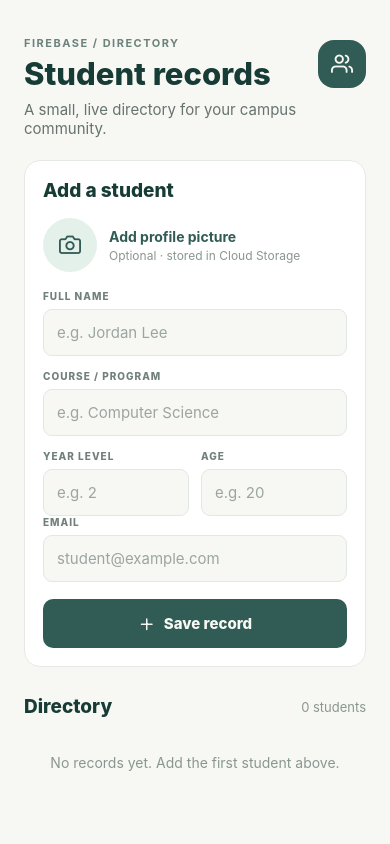
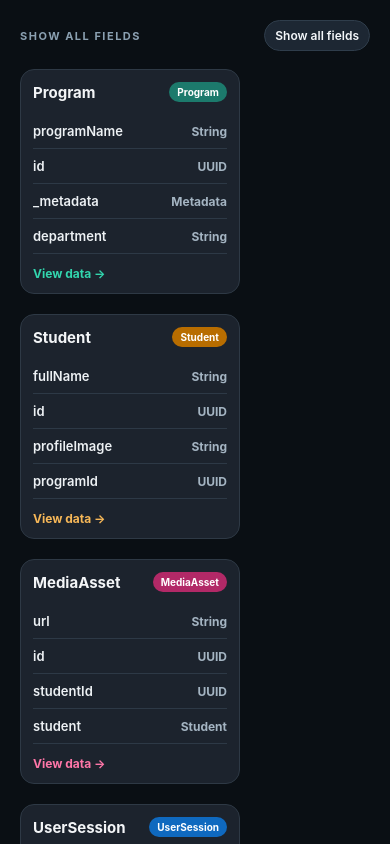
Before and after one commit to RichardAbundiente/firebase_activity, a React Native app: screen / in a window 390 px wide. Built offline with nearby package versions, Linux system fonts and the light colour scheme; no server answers; the database is empty.

Commit message:
Update schema UI and app config

```diff
--- a/App.js
+++ b/App.js
@@ -1,259 +1,167 @@
-import { useEffect, useState } from 'react';
-import {
-  ActivityIndicator,
-  Alert,
-  FlatList,
-  Image,
-  KeyboardAvoidingView,
-  Platform,
-  Pressable,
-  SafeAreaView,
-  ScrollView,
-  StyleSheet,
-  Text,
-  TextInput,
-  View,
-} from 'react-native';
-import * as ImagePicker from 'expo-image-picker';
-import { Feather } from '@expo/vector-icons';
-import {
-  addDoc,
-  collection,
-  deleteDoc,
-  doc,
-  onSnapshot,
-  orderBy,
-  query,
-  serverTimestamp,
-  updateDoc,
-} from 'firebase/firestore';
-import { getDownloadURL, ref, uploadBytes } from 'firebase/storage';
-import { db, isFirebaseConfigured, storage } from './firebase';
+import { useState } from 'react';
+import { Pressable, SafeAreaView, ScrollView, Text, View } from 'react-native';
+import './global.css';
 
-const emptyForm = { name: '', course: '', yearLevel: '', email: '', age: '' };
+const schema = {
+  Program: [
+    { name: 'programName', type: 'String' },
+    { name: 'id', type: 'UUID' },
+    { name: '_metadata', type: 'Metadata' },
+    { name: 'department', type: 'String' },
+    { name: 'students', type: 'Array<Student>' },
+    { name: 'programName_count', type: 'Int' },
+    { name: 'department_count', type: 'Int' },
+    { name: 'students_count', type: 'Int' },
+    { name: 'programName_count_max', type: 'Int' },
+    { name: 'department_count_max', type: 'Int' },
+    { name: 'students_count_max', type: 'Int' },
+    { name: '_id', type: 'String' },
+  ],
+  Student: [
+    { name: 'fullName', type: 'String' },
+    { name: 'id', type: 'UUID' },
+    { name: 'profileImage', type: 'String' },
+    { name: 'programId', type: 'UUID' },
+    { name: 'program', type: 'Program' },
+    { name: 'mediaAssets', type: 'Array<MediaAsset>' },
+    { name: 'createdAt', type: 'Timestamp' },
+    { name: 'bio', type: 'String' },
+    { name: 'contactEmail', type: 'String' },
+    { name: '_metadata', type: 'Metadata' },
+    { name: 'fullName_count', type: 'Int' },
+    { name: 'profileImage_count', type: 'Int' },
+    { name: 'programId_count', type: 'Int' },
+    { name: '_id', type: 'String' },
+  ],
+  MediaAsset: [
+    { name: 'url', type: 'String' },
+    { name: 'id', type: 'UUID' },
+    { name: 'studentId', type: 'UUID' },
+    { name: 'student', type: 'Student' },
+    { name: 'uploadedAt', type: 'Timestamp' },
+    { name: 'metadata', type: 'Metadata' },
+    { name: 'uploadedAt_max', type: 'Timestamp' },
+    { name: 'studentId_count', type: 'Int' },
+    { name: 'uploadedAt_count', type: 'Int' },
+    { name: 'url_count', type: 'Int' },
+    { name: '_id', type: 'String' },
+  ],
+  UserSession: [
+    { name: 'email', type: 'String' },
+    { name: 'id', type: 'UUID' },
+    { name: 'lastLogin', type: 'Timestamp' },
+    { name: 'role', type: 'String' },
+    { name: 'metadata', type: 'Metadata' },
+    { name: 'lastLogin_max', type: 'Timestamp' },
+    { name: 'role_count', type: 'Int' },
+    { name: 'email_count', type: 'Int' },
+    { name: 'lastLogin_count', type: 'Int' },
+    { name: 'loginCount', type: 'Int' },
+    { name: '_id', type: 'String' },
+  ],
+};
+
+const accents = {
+  Program: ['#32d6ae', '#1c7a6c'],
+  Student: ['#f7b858', '#b86d00'],
+  MediaAsset: ['#ff76a8', '#b22967'],
+  UserSession: ['#56c4ff', '#0f69bf'],
+};
+
+function SchemaCard({ title, fields, accent, expanded, onToggle }) {
+  const visibleFields = expanded ? fields : fields.slice(0, 4);
+
+  return (
+    <View
+      style={{
+        width: '32%',
+        minWidth: 220,
+        maxWidth: 340,
+        backgroundColor: '#1c232d',
+        borderRadius: 14,
+        borderWidth: 1,
+        borderColor: '#2e3945',
+        padding: 12,
+        marginBottom: 20,
+      }}
+    >
+      <View style={{ flexDirection: 'row', justifyContent: 'space-between', alignItems: 'center', marginBottom: 12 }}>
+        <Text style={{ fontSize: 15, fontWeight: '700', color: '#f3f5f7' }}>{title}</Text>
+        <View style={{ backgroundColor: accent[1], borderRadius: 999, paddingHorizontal: 8, paddingVertical: 4 }}>
+          <Text style={{ fontSize: 10, fontWeight: '700', color: '#fff' }}>{title}</Text>
+        </View>
+      </View>
+
+      {visibleFields.map((field) => (
+        <View
+          key={`${title}-${field.name}`}
+          style={{
+            flexDirection: 'row',
+            justifyContent: 'space-between',
+            alignItems: 'center',
+            borderBottomWidth: 1,
+            borderBottomColor: '#2d3946',
+            paddingVertical: 9,
+          }}
+        >
+          <Text style={{ fontSize: 13, fontWeight: '600', color: '#edf1f4' }}>{field.name}</Text>
+          <Text style={{ fontSize: 12, color: '#a4b4c2', fontWeight: '700' }}>{field.type}</Text>
+        </View>
+      ))}
+
+      {fields.length > 4 && (
+        <Pressable onPress={onToggle} style={{ marginTop: 12 }}>
+          <Text style={{ fontSize: 12, fontWeight: '700', color: accent[0] }}>
+            {expanded ? 'Hide fields' : 'View data →'}
+          </Text>
+        </Pressable>
+      )}
+    </View>
+  );
+}
 
 export default function App() {
-  const [students, setStudents] = useState([]);
-  const [form, setForm] = useState(emptyForm);
-  const [photo, setPhoto] = useState(null);
-  const [editingId, setEditingId] = useState(null);
-  const [loading, setLoading] = useState(false);
-  const [reading, setReading] = useState(true);
-  const [message, setMessage] = useState(null);
+  const [expanded, setExpanded] = useState({});
 
-  useEffect(() => {
-    if (!isFirebaseConfigured) {
-      setReading(false);
-      return undefined;
-    }
-
-    const studentsQuery = query(collection(db, 'students'), orderBy('createdAt', 'desc'));
-    return onSnapshot(
-      studentsQuery,
-      (snapshot) => {
-        setStudents(snapshot.docs.map((item) => ({ id: item.id, ...item.data() })));
-        setReading(false);
-      },
-      () => {
-        setMessage({ type: 'error', text: 'Could not retrieve student records.' });
-        setReading(false);
-      },
-    );
-  }, []);
-
-  const updateField = (field, value) => setForm((current) => ({ ...current, [field]: value }));
-
-  const choosePhoto = async () => {
-    const permission = await ImagePicker.requestMediaLibraryPermissionsAsync();
-    if (!permission.granted) {
-      setMessage({ type: 'error', text: 'Photo access is needed to choose a profile picture.' });
-      return;
-    }
-
-    const result = await ImagePicker.launchImageLibraryAsync({
-      mediaTypes: ['images'],
-      allowsEditing: true,
-      aspect: [1, 1],
-      quality: 0.75,
-    });
-    if (!result.canceled) setPhoto(result.assets[0].uri);
+  const toggleCard = (name) => {
+    setExpanded((current) => ({ ...current, [name]: !current[name] }));
   };
 
-  const validate = () => {
-    const requiredFields = [form.name, form.course, form.yearLevel, form.email, form.age];
-    if (requiredFields.some((value) => !value.trim())) {
-      setMessage({ type: 'error', text: 'Please complete every field before saving.' });
-      return false;
-    }
-    if (!/^\S+@\S+\.\S+$/.test(form.email.trim())) {
-      setMessage({ type: 'error', text: 'Please enter a valid email address.' });
-      return false;
-    }
-    if (Number.isNaN(Number(form.age)) || Number(form.age) < 1) {
-      setMessage({ type: 'error', text: 'Age must be a positive number.' });
-      return false;
-    }
-    return true;
-  };
+  return (
+    <SafeAreaView style={{ flex: 1, backgroundColor: '#0a0f14' }}>
+      <ScrollView contentContainerStyle={{ padding: 20, paddingBottom: 36 }}>
+        <View style={{ flexDirection: 'row', justifyContent: 'space-between', alignItems: 'center', marginBottom: 18 }}>
+          <Text style={{ fontSize: 11, fontWeight: '700', letterSpacing: 1.5, color: '#8ba0b1' }}>
+            SHOW ALL FIELDS
+          </Text>
+          <Pressable
+            onPress={() => setExpanded((current) => ({ Program: true, Student: true, MediaAsset: true, UserSession: true }))}
+            style={{
+              backgroundColor: '#1d2733',
+              borderColor: '#2f3d4b',
+              borderWidth: 1,
+              borderRadius: 999,
+              paddingHorizontal: 10,
+              paddingVertical: 7,
+            }}
+          >
+            <Text style={{ color: '#f4f7fa', fontSize: 12, fontWeight: '600' }}>Show all fields</Text>
+          </Pressable>
+        </View>
 
-  const uploadPhoto = async (uri, studentId) => {
-    const response = await fetch(uri);
-    const blob = await response.blob();
-    const imageRef = ref(storage, `student-profiles/${studentId}-${Date.now()}.jpg`);
-    await uploadBytes(imageRef, blob, { contentType: 'image/jpeg' });
-    return getDownloadURL(imageRef);
-  };
-
-  const saveStudent = async () => {
-    if (!isFirebaseConfigured) {
-      setMessage({ type: 'error', text: 'Add your Firebase values to .env before saving.' });
-      return;
-    }
-    if (!validate()) return;
-
-    setLoading(true);
-    setMessage(null);
-    try {
-      const data = {
-        ...form,
-        name: form.name.trim(),
-        course: form.course.trim(),
-        yearLevel: form.yearLevel.trim(),
-        email: form.email.trim(),
-        age: Number(form.age),
-        updatedAt: serverTimestamp(),
-      };
-      if (editingId) {
-        if (photo && photo.startsWith('file://')) data.profileImageUrl = await uploadPhoto(photo, editingId);
-        await updateDoc(doc(db, 'students', editingId), data);
-        setMessage({ type: 'success', text: 'Student record updated.' });
-      } else {
-        const created = await addDoc(collection(db, 'students'), { ...data, createdAt: serverTimestamp() });
-        if (photo) await updateDoc(doc(db, 'students', created.id), { profileImageUrl: await uploadPhoto(photo, created.id) });
-        setMessage({ type: 'success', text: 'Student record saved.' });
-      }
-      resetForm();
-    } catch (error) {
-      setMessage({ type: 'error', text: error.message || 'Could not save the record.' });
-    } finally {
-      setLoading(false);
-    }
-  };
-
-  const editStudent = (student) => {
-    setEditingId(student.id);
-    setForm({ name: student.name || '', course: student.course || '', yearLevel: student.yearLevel || '', email: student.email || '', age: String(student.age || '') });
-    setPhoto(student.profileImageUrl || null);
-    setMessage(null);
-  };
-
-  const removeStudent = (student) => {
-    Alert.alert('Delete record?', `Remove ${student.name} from the directory?`, [
-      { text: 'Cancel', style: 'cancel' },
-      { text: 'Delete', style: 'destructive', onPress: async () => {
-        try {
-          await deleteDoc(doc(db, 'students', student.id));
-          setMessage({ type: 'success', text: 'Student record deleted.' });
-        } catch (error) {
-          setMessage({ type: 'error', text: error.message || 'Could not delete the record.' });
-        }
-      } },
-    ]);
-  };
-
-  const resetForm = () => { setForm(emptyForm); setPhoto(null); setEditingId(null); };
-
-  const renderStudent = ({ item }) => (
-    <View style={styles.studentRow}>
-      {item.profileImageUrl ? <Image source={{ uri: item.profileImageUrl }} style={styles.avatar} /> : <View style={styles.avatarFallback}><Text style={styles.avatarText}>{item.name?.charAt(0)?.toUpperCase() || '?'}</Text></View>}
-      <View style={styles.studentInfo}>
-        <Text style={styles.studentName}>{item.name}</Text>
-        <Text style={styles.studentMeta}>{item.course} · Year {item.yearLevel} · Age {item.age}</Text>
-        <Text style={styles.studentEmail}>{item.email}</Text>
-      </View>
-      <View style={styles.rowActions}>
-        <Pressable onPress={() => editStudent(item)} style={styles.iconButton} accessibilityLabel={`Edit ${item.name}`}><Feather name="edit-2" size={17} color="#315c55" /></Pressable>
-        <Pressable onPress={() => removeStudent(item)} style={styles.iconButton} accessibilityLabel={`Delete ${item.name}`}><Feather name="trash-2" size={17} color="#b34e45" /></Pressable>
-      </View>
-    </View>
-  );
-
-  return (
-    <SafeAreaView style={styles.safeArea}>
-      <KeyboardAvoidingView style={styles.screen} behavior={Platform.OS === 'ios' ? 'padding' : undefined}>
-        <ScrollView contentContainerStyle={styles.content} keyboardShouldPersistTaps="handled">
-          <View style={styles.header}><View><Text style={styles.eyebrow}>FIREBASE / DIRECTORY</Text><Text style={styles.title}>Student records</Text></View><View style={styles.headerMark}><Feather name="users" size={22} color="#f7f8f4" /></View></View>
-          <Text style={styles.subtitle}>A small, live directory for your campus community.</Text>
-
-          {!isFirebaseConfigured && <View style={styles.setupNotice}><Feather name="info" size={18} color="#8a611e" /><Text style={styles.setupText}>Firebase is not configured. Copy .env.example to .env and add your project values.</Text></View>}
-          {message && <View style={[styles.message, message.type === 'error' ? styles.errorMessage : styles.successMessage]}><Text style={styles.messageText}>{message.text}</Text></View>}
-
-          <View style={styles.formCard}>
-            <View style={styles.sectionHeading}><Text style={styles.sectionTitle}>{editingId ? 'Edit student' : 'Add a student'}</Text>{editingId && <Pressable onPress={resetForm}><Text style={styles.cancelText}>Cancel</Text></Pressable>}</View>
-            <Pressable style={styles.photoPicker} onPress={choosePhoto}>
-              {photo ? <Image source={{ uri: photo }} style={styles.photoPreview} /> : <View style={styles.photoPlaceholder}><Feather name="camera" size={22} color="#315c55" /></View>}
-              <View><Text style={styles.photoTitle}>{photo ? 'Change profile picture' : 'Add profile picture'}</Text><Text style={styles.photoHint}>Optional · stored in Cloud Storage</Text></View>
-            </Pressable>
-            <View style={styles.field}><Text style={styles.label}>FULL NAME</Text><TextInput value={form.name} onChangeText={(value) => updateField('name', value)} placeholder="e.g. Jordan Lee" placeholderTextColor="#9ba5a1" style={styles.input} /></View>
-            <View style={styles.field}><Text style={styles.label}>COURSE / PROGRAM</Text><TextInput value={form.course} onChangeText={(value) => updateField('course', value)} placeholder="e.g. Computer Science" placeholderTextColor="#9ba5a1" style={styles.input} /></View>
-            <View style={styles.splitFields}><View style={styles.halfField}><Text style={styles.label}>YEAR LEVEL</Text><TextInput value={form.yearLevel} onChangeText={(value) => updateField('yearLevel', value)} placeholder="e.g. 2" placeholderTextColor="#9ba5a1" keyboardType="number-pad" style={styles.input} /></View><View style={styles.halfField}><Text style={styles.label}>AGE</Text><TextInput value={form.age} onChangeText={(value) => updateField('age', value)} placeholder="e.g. 20" placeholderTextColor="#9ba5a1" keyboardType="number-pad" style={styles.input} /></View></View>
-            <View style={styles.field}><Text style={styles.label}>EMAIL</Text><TextInput value={form.email} onChangeText={(value) => updateField('email', value)} placeholder="student@example.com" placeholderTextColor="#9ba5a1" keyboardType="email-address" autoCapitalize="none" style={styles.input} /></View>
-            <Pressable style={({ pressed }) => [styles.saveButton, pressed && styles.pressed, loading && styles.disabled]} onPress={saveStudent} disabled={loading}>{loading ? <ActivityIndicator color="#f7f8f4" /> : <><Feather name={editingId ? 'check' : 'plus'} size={18} color="#f7f8f4" /><Text style={styles.saveButtonText}>{editingId ? 'Update record' : 'Save record'}</Text></>}</Pressable>
-          </View>
-
-          <View style={styles.listHeader}><Text style={styles.sectionTitle}>Directory</Text><Text style={styles.count}>{students.length} {students.length === 1 ? 'student' : 'students'}</Text></View>
-          {reading ? <ActivityIndicator color="#315c55" style={styles.loader} /> : <FlatList data={students} keyExtractor={(item) => item.id} renderItem={renderStudent} scrollEnabled={false} ListEmptyComponent={<Text style={styles.empty}>No records yet. Add the first student above.</Text>} />}
-        </ScrollView>
-      </KeyboardAvoidingView>
+        <View style={{ flexDirection: 'row', flexWrap: 'wrap', justifyContent: 'space-between' }}>
+          {Object.entries(schema).map(([title, fields]) => (
+            <SchemaCard
+              key={title}
+              title={title}
+              fields={fields}
+              accent={accents[title] || ['#9ca3af', '#374151']}
+              expanded={Boolean(expanded[title])}
+              onToggle={() => toggleCard(title)}
+            />
+          ))}
+        </View>
+      </ScrollView>
     </SafeAreaView>
   );
 }
-
-const styles = StyleSheet.create({
-  safeArea: { flex: 1, backgroundColor: '#f7f8f4' },
-  screen: { flex: 1 },
-  content: { padding: 24, paddingBottom: 48 },
-  header: { flexDirection: 'row', justifyContent: 'space-between', alignItems: 'center', marginTop: 12 },
-  eyebrow: { color: '#6c827a', fontSize: 11, fontWeight: '700', letterSpacing: 1.5 },
-  title: { color: '#173b35', fontSize: 31, fontWeight: '800', marginTop: 5 },
-  subtitle: { color: '#66736f', fontSize: 15, marginTop: 8, marginBottom: 22 },
-  headerMark: { width: 48, height: 48, borderRadius: 16, backgroundColor: '#315c55', alignItems: 'center', justifyContent: 'center' },
-  setupNotice: { flexDirection: 'row', backgroundColor: '#fff2d5', padding: 12, borderRadius: 10, gap: 9, marginBottom: 14 },
-  setupText: { color: '#6d511e', flex: 1, fontSize: 13, lineHeight: 18 },
-  message: { padding: 12, borderRadius: 10, marginBottom: 14 },
-  errorMessage: { backgroundColor: '#fbe5e1' },
-  successMessage: { backgroundColor: '#dcefe5' },
-  messageText: { color: '#36504a', fontSize: 13 },
-  formCard: { backgroundColor: '#fff', borderRadius: 16, padding: 18, borderWidth: 1, borderColor: '#e5e9e4' },
-  sectionHeading: { flexDirection: 'row', justifyContent: 'space-between', alignItems: 'center', marginBottom: 16 },
-  sectionTitle: { color: '#173b35', fontSize: 19, fontWeight: '800' },
-  cancelText: { color: '#b34e45', fontWeight: '700', fontSize: 13 },
-  photoPicker: { flexDirection: 'row', alignItems: 'center', marginBottom: 18, gap: 12 },
-  photoPlaceholder: { width: 54, height: 54, borderRadius: 27, backgroundColor: '#e4f0ea', alignItems: 'center', justifyContent: 'center' },
-  photoPreview: { width: 54, height: 54, borderRadius: 27 },
-  photoTitle: { color: '#315c55', fontSize: 14, fontWeight: '700' },
-  photoHint: { color: '#8a9691', fontSize: 12, marginTop: 3 },
-  field: { marginBottom: 14 },
-  splitFields: { flexDirection: 'row', gap: 12 },
-  halfField: { flex: 1 },
-  label: { color: '#71807a', fontSize: 10, fontWeight: '800', letterSpacing: 1, marginBottom: 7 },
-  input: { backgroundColor: '#f7f8f4', borderWidth: 1, borderColor: '#e2e8e3', borderRadius: 9, height: 47, paddingHorizontal: 13, color: '#203f39', fontSize: 15 },
-  saveButton: { backgroundColor: '#315c55', height: 49, borderRadius: 10, alignItems: 'center', justifyContent: 'center', flexDirection: 'row', gap: 8, marginTop: 3 },
-  saveButtonText: { color: '#f7f8f4', fontWeight: '800', fontSize: 15 },
-  pressed: { opacity: 0.8 },
-  disabled: { opacity: 0.6 },
-  listHeader: { flexDirection: 'row', justifyContent: 'space-between', alignItems: 'center', marginTop: 28, marginBottom: 12 },
-  count: { color: '#8a9691', fontSize: 13 },
-  loader: { marginTop: 24 },
-  empty: { color: '#8a9691', textAlign: 'center', padding: 24, fontSize: 14 },
-  studentRow: { backgroundColor: '#fff', borderWidth: 1, borderColor: '#e5e9e4', borderRadius: 13, padding: 12, flexDirection: 'row', alignItems: 'center', marginBottom: 9 },
-  avatar: { width: 48, height: 48, borderRadius: 24 },
-  avatarFallback: { width: 48, height: 48, borderRadius: 24, backgroundColor: '#d9ebe3', alignItems: 'center', justifyContent: 'center' },
-  avatarText: { color: '#315c55', fontSize: 19, fontWeight: '800' },
-  studentInfo: { flex: 1, marginLeft: 12 },
-  studentName: { color: '#173b35', fontSize: 15, fontWeight: '800' },
-  studentMeta: { color: '#6d7b76', fontSize: 12, marginTop: 3 },
-  studentEmail: { color: '#8a9691', fontSize: 11, marginTop: 3 },
-  rowActions: { flexDirection: 'row', gap: 3, marginLeft: 5 },
-  iconButton: { padding: 8 },
-});
--- a/babel.config.js
+++ b/babel.config.js
@@ -2,5 +2,6 @@ module.exports = function (api) {
   api.cache(true);
   return {
     presets: ['babel-preset-expo'],
+    plugins: ['nativewind/babel'],
   };
 };
--- /dev/null
+++ b/global.css
@@ -0,0 +1,3 @@
+@tailwind base;
+@tailwind components;
+@tailwind utilities;
--- /dev/null
+++ b/metro.config.js
@@ -0,0 +1,6 @@
+const { getDefaultConfig } = require('expo/metro-config');
+const { withNativeWind } = require('nativewind/metro');
+
+const config = getDefaultConfig(__dirname);
+
+module.exports = withNativeWind(config, { input: './global.css' });
```
Also changed, not shown: package.json (+9 -6 lines), tailwind.config.js (added, +9 -0 lines), 2 other files (tests, documents, lock files or other folders).
